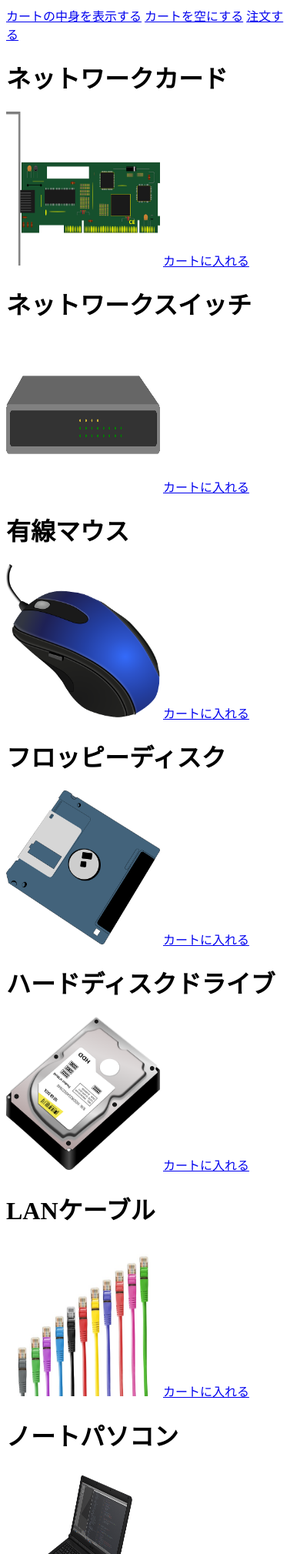
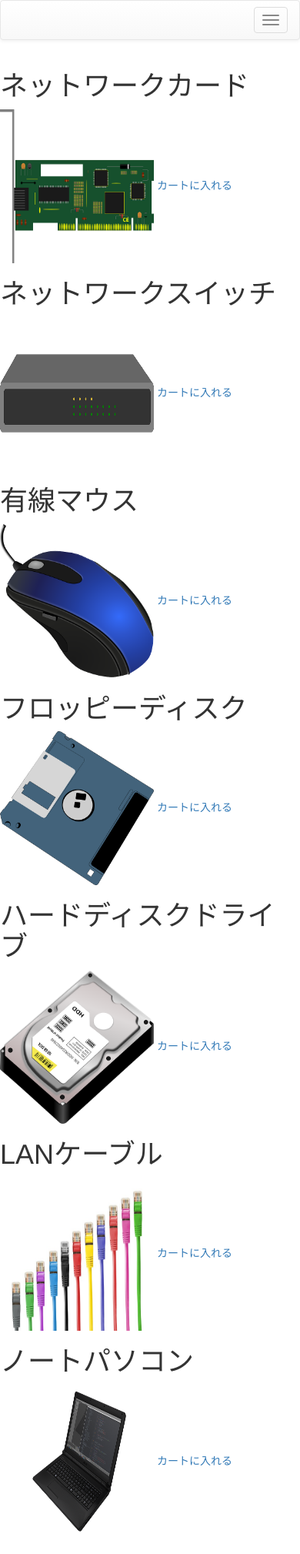
Before and after one commit to gtmh/ito-denki, a Django app: page /ec/list/ in a window 390 px wide. Shown: the top 2019 px of the page at 77% size. Run offline with Django 3.2, Linux system fonts and the light colour scheme; data comes from the database, SQL or seed files in the repository; some libraries are stand-ins or nearby versions.

Commit message:
ナビゲーションバーを追加

```diff
--- a/app/ecommerce/templates/product_list.html
+++ b/app/ecommerce/templates/product_list.html
@@ -1,8 +1,32 @@
-<a href="../cart_list/">カートの中身を表示する</a>
-<a href="../cart_reset/">カートを空にする</a>
-<a href="../order/">注文する</a>
+{% load staticfiles %}
+<link href="{% static 'css/bootstrap.min.css' %}" rel="stylesheet">
+<link href="{% static 'css/bootstrap-theme.min.css' %}" rel="stylesheet">
+<script src="{% static 'js/jquery-2.2.0.min.js' %}"></script>
+<script src="{% static 'js/bootstrap.min.js' %}"></script>
+<nav class="navbar navbar-default">
+  <div class="navbar-header">
+    <button type="button" class="navbar-toggle" data-toggle="collapse" data-target="#gnavi">
+      <span class="sr-only">メニュー</span>
+      <span class="icon-bar"></span>
+      <span class="icon-bar"></span>
+      <span class="icon-bar"></span>
+    </button>
+  </div>
+
+  <div id="gnavi" class="collapse navbar-collapse">
+    <ul class="nav navbar-nav">
+      <li><a href="../cart_list/">カートの中身を表示する</a></li>
+      <li><a href="../cart_reset/">カートを空にする</a></li>
+      <li><a href="../order/">注文する</a></li>
+    </ul>
+  </div>
+</nav>
+<div class="row">
 {% for product in products %}
+    <div class="col-md-4">
     <h1>{{ product.name }}</h1>
     <img src="../../media/{{ product.image }}" alt="" width="200" height="200" border="0" />
     <a href="../cart_add/{{ product.id }}">カートに入れる</a>
+    </div>
 {% endfor %}
+</div>
```
